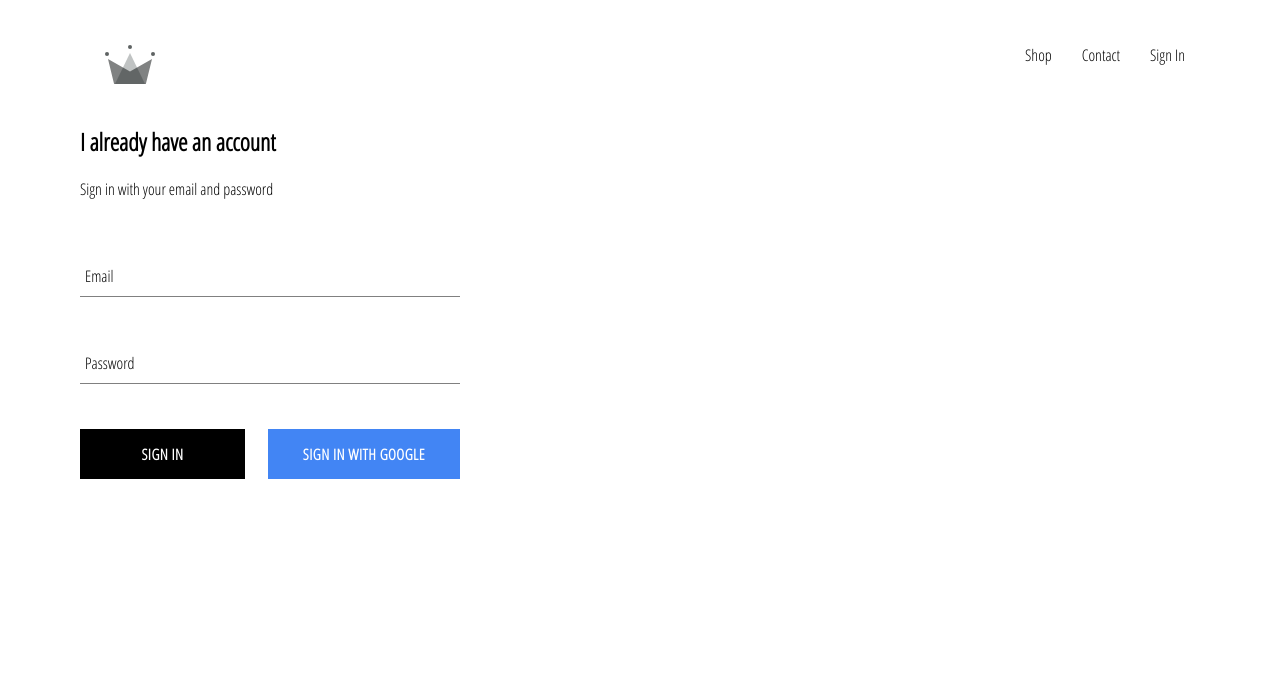
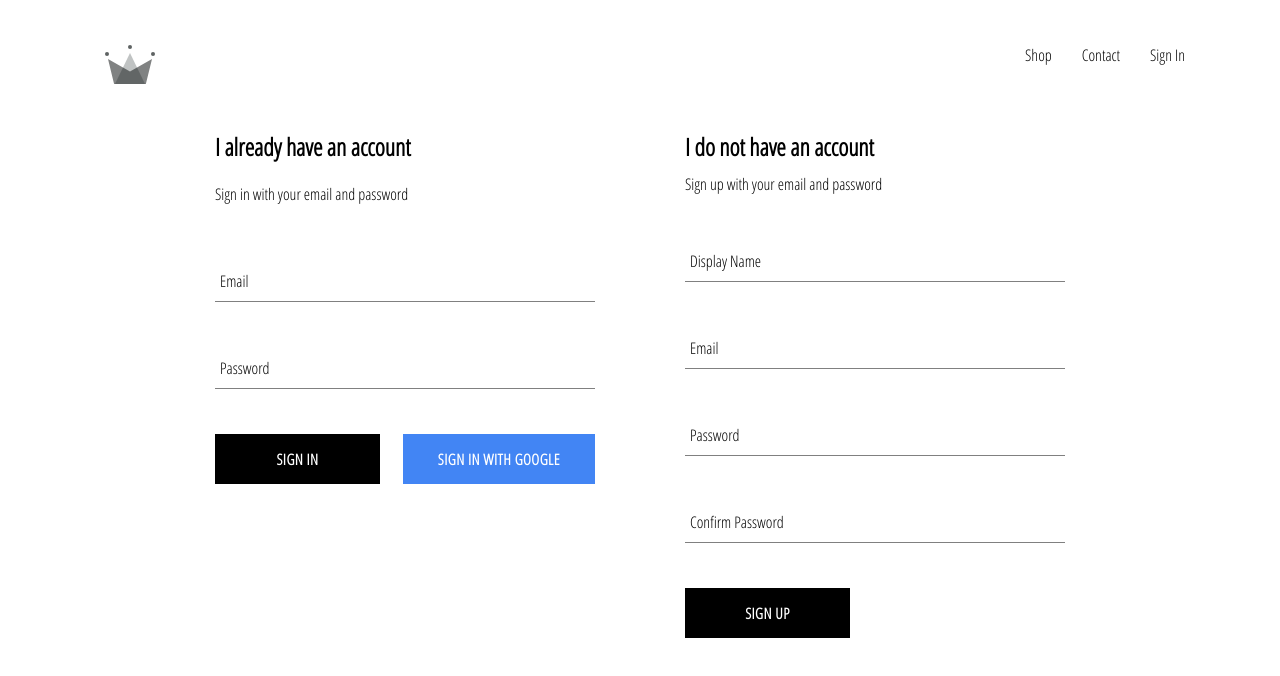
Before and after one commit to 0xLil14n/crwn-clthng, a React (Create React App) app: page /signin in a window 1280 px wide. Shown: the top 676 px of the page. Built offline with nearby package versions, Linux system fonts and the light colour scheme; no server answers.

Commit message:
adding sign up w google email

```diff
--- a/src/App.js
+++ b/src/App.js
@@ -6,7 +6,11 @@
 import { Route, Switch } from "react-router-dom";
 import Header from "./components/header/header.component";
 import SignInAndSignUpPage from "./pages/sign-in-and-sign-up/sign-in-and-sign-up.component";
-import { auth, createUserProfileDocument } from "./components/firebase/firebase.utils";
+import {
+  auth,
+  createUserProfileDocument,
+} from "./components/firebase/firebase.utils";
+import { onSnapshot } from "firebase/firestore";
 
 class App extends React.Component {
   constructor(props) {
@@ -19,17 +23,30 @@
   unsubscribeFromAuth = null;
 
   componentDidMount() {
-    this.unsubscribeFromAuth = auth.onAuthStateChanged(async (user) => {
-      createUserProfileDocument(user);
-      this.setState({ currentUser: user });
-      console.log(user);
+    this.unsubscribeFromAuth = auth.onAuthStateChanged(async (userAuth) => {
+      if (userAuth) {
+        const userRef = await createUserProfileDocument(userAuth);
+        this.setState({ currentUser: userRef });
+        console.log(userRef);
+        onSnapshot(userRef, (snapShot) => {
+          this.setState({
+            currentUser: {
+              id: snapShot.id,
+              ...snapShot.data(),
+            },
+          }, () => {console.log('state change: ', this.state)});
+        });
+      } else {
+        this.setState({ currentUser: userAuth });
+        // userAuth is null, currentUser is null
+      }
     });
   }
 
   componentWillUnmount() {
-    console.log('unsubscribing');
+    console.log("unsubscribing");
     this.unsubscribeFromAuth();
-    console.log('unsubscribed');
+    console.log("unsubscribed");
   }
 
   render() {
--- a/src/components/firebase/firebase.utils.js
+++ b/src/components/firebase/firebase.utils.js
@@ -2,7 +2,7 @@
 import "firebase/firestore";
 
 import { getAuth, signInWithPopup, GoogleAuthProvider } from "firebase/auth";
-import { getFirestore, doc, getDoc, setDoc } from "firebase/firestore";
+import { getFirestore, doc, getDoc, setDoc, onSnapshot } from "firebase/firestore";
 
 // Required for side-effects
 require("firebase/firestore");
@@ -53,5 +53,4 @@
 // always trigger google pop up whenever we use the google auth provider for authentication + sign-in
 
 export const signInWithGoogle = () => signInWithPopup(auth, provider);
-
 export default firebaseApp;
--- /dev/null
+++ b/src/components/sign-up/sign-up.component.jsx
@@ -0,0 +1,98 @@
+import React from "react";
+import FormInput from "../form-input/form-input.component";
+import CustomButton from "../custom-button/custom-button.component";
+import { auth, createUserProfileDocument } from "../firebase/firebase.utils";
+import { createUserWithEmailAndPassword } from "@firebase/auth";
+import {
+  StyledSignUp,
+  StyledTitle,
+  StyledDescription,
+  StyledSignUpForm,
+} from "./sign-up.styles";
+class SignUp extends React.Component {
+  constructor() {
+    super();
+    this.state = {
+      displayName: "",
+      email: "",
+      password: "",
+      confirmPassword: "",
+    };
+  }
+  handleSubmit = async (event) => {
+    event.preventDefault();
+    const { displayName, email, password, confirmPassword } = this.state;
+    if (password != confirmPassword) {
+      alert("passwords don't match");
+      return;
+    }
+    try {
+      const { user } = await createUserWithEmailAndPassword(
+        auth,
+        email,
+        password
+      );
+      await createUserProfileDocument(user, { displayName });
+      this.setState({
+        displayName: "",
+        email: "",
+        password: "",
+        confirmPassword: "",
+      });
+    } catch (error) {
+      console.log("Error fetching or creating user: ", error);
+    }
+  };
+  handleChange = (event) => {
+    const { name, value } = event.target;
+    this.setState({ [name]: value });
+  };
+  render() {
+    const { displayName, email, password, confirmPassword } = this.state;
+    return (
+      <StyledSignUp>
+        <StyledTitle>I do not have an account</StyledTitle>
+        <StyledDescription>
+          Sign up with your email and password
+        </StyledDescription>
+        <StyledSignUpForm onSubmit={this.handleSubmit}>
+          <FormInput
+            type="text"
+            name="displayName"
+            value={displayName}
+            onChange={this.handleChange}
+            label="Display Name"
+            required
+          />
+          <FormInput
+            type="email"
+            name="email"
+            value={email}
+            onChange={this.handleChange}
+            label="Email"
+            required
+          />
+          <FormInput
+            type="password"
+            name="password"
+            value={password}
+            onChange={this.handleChange}
+            label="Password"
+            required
+          />
+          <FormInput
+            type="password"
+            name="confirmPassword"
+            value={confirmPassword}
+            onChange={this.handleChange}
+            label="Confirm Password"
+            required
+          />
+          <CustomButton type="submit">Sign Up</CustomButton>
+        </StyledSignUpForm>
+      </StyledSignUp>
+    );
+  }
+}
+
+export default SignUp;
--- /dev/null
+++ b/src/components/sign-up/sign-up.styles.js
@@ -0,0 +1,14 @@
+import styled from "styled-components";
+
+export const StyledSignUp = styled.div`
+  display: flex;
+  flex-direction: column;
+  width: 380px;
+`;
+
+export const StyledTitle = styled.h2`
+  margin: 10px 0;
+`;
+
+export const StyledDescription = styled.span``;
+export const StyledSignUpForm = styled.form``;
--- a/src/pages/sign-in-and-sign-up/sign-in-and-sign-up.component.jsx
+++ b/src/pages/sign-in-and-sign-up/sign-in-and-sign-up.component.jsx
@@ -1,4 +1,11 @@
 import React from "react";
 import SignIn from "../../components/sign-in/sign-in.component";
-const SignInAndSignUpPage = () => <SignIn />;
+import SignUp from "../../components/sign-up/sign-up.component";
+import { StyledSignInAndSignUp } from "./sign-in-and-sign-up.style";
+const SignInAndSignUpPage = () => (
+  <StyledSignInAndSignUp>
+    <SignIn />
+    <SignUp />
+  </StyledSignInAndSignUp>
+);
 export default SignInAndSignUpPage;
--- a/src/pages/sign-in-and-sign-up/sign-in-and-sign-up.style.js
+++ b/src/pages/sign-in-and-sign-up/sign-in-and-sign-up.style.js
@@ -1,3 +1,8 @@
-import styled from 'styled-components';
+import styled from "styled-components";
 
-export const StyledSignInAndSignUpPage = styled.div``;
+export const StyledSignInAndSignUp = styled.div`
+  width: 850px;
+  display: flex;
+  justify-content: space-between;
+  margin: 30px auto;
+`;
```
